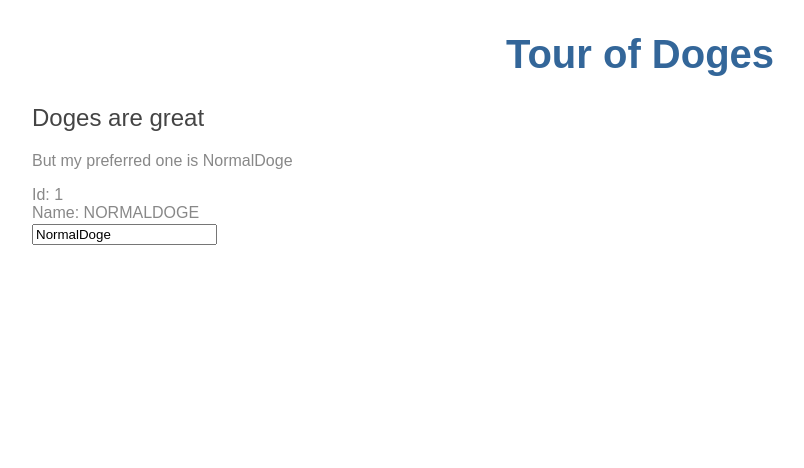
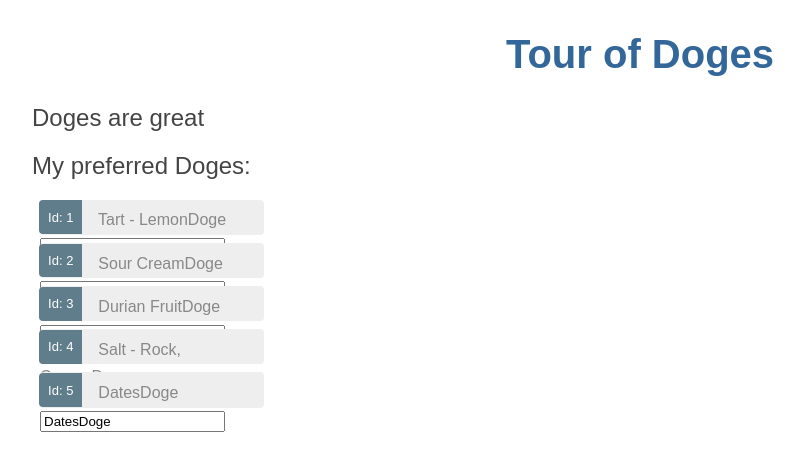
Before and after one commit to PpBoyington/angular-boiler, an Angular app: page / in a window 1280 px wide. Shown: the top 468 px of the page, without its empty margins (0-804 px from the left). Built offline with nearby package versions, Linux system fonts and the light colour scheme.

Commit message:
Display a list of doges and stylise it

```diff
--- a/src/app/doges/doges.component.css
+++ b/src/app/doges/doges.component.css
@@ -0,0 +1,48 @@
+/* dogesComponent's private CSS styles */
+.selected {
+  background-color: #CFD8DC !important;
+  color: white;
+}
+.doges {
+  margin: 0 0 2em 0;
+  list-style-type: none;
+  padding: 0;
+  width: 15em;
+}
+.doges li {
+  cursor: pointer;
+  position: relative;
+  left: 0;
+  background-color: #EEE;
+  margin: .5em;
+  padding: .3em 0;
+  height: 1.6em;
+  border-radius: 4px;
+}
+.doges li.selected:hover {
+  background-color: #BBD8DC !important;
+  color: white;
+}
+.doges li:hover {
+  color: #607D8B;
+  background-color: #DDD;
+  left: .1em;
+}
+.doges .text {
+  position: relative;
+  top: -3px;
+}
+.doges .badge {
+  display: inline-block;
+  font-size: small;
+  color: white;
+  padding: 0.8em 0.7em 0 0.7em;
+  background-color: #607D8B;
+  line-height: 1em;
+  position: relative;
+  left: -1px;
+  top: -4px;
+  height: 1.8em;
+  margin-right: .8em;
+  border-radius: 4px 0 0 4px;
+}
--- a/src/app/doges/doges.component.html
+++ b/src/app/doges/doges.component.html
@@ -1,7 +1,18 @@
-<p>
-  But my preferred one is {{doge.name }}
-</p>
-<div><span>Id: {{doge.id}}</span></div>
-<div><span>Name: {{doge.name | uppercase}}</span></div>
+<h2>My preferred Doges:</h2>
+<ul class="doges">
+  <li *ngFor="let doge of doges"
+      (click)="onSelect(doge)"
+      [class.selected]="doge === selectedDoge">
+    <span class="badge">Id: {{doge.id}}</span> {{doge.name}} <input type="text" [(ngModel)]="doge.name" placeholder="name">
+  </li>
+</ul>
 
-<input type="text" [(ngModel)]="doge.name" placeholder="name">
+<div *ngIf="selectedDoge">
+<h2>{{ selectedDoge.name | uppercase }} Details</h2>
+<div><span>id: </span>{{selectedDoge.id}}</div>
+<div>
+  <label>name:
+    <input [(ngModel)]="selectedDoge.name" placeholder="name">
+  </label>
+</div>
+</div>
--- a/src/app/doges/doges.component.ts
+++ b/src/app/doges/doges.component.ts
@@ -1,5 +1,6 @@
-import { Component, OnInit } from '@angular/core';
-import { Doge } from '../doge';
+import {Component, OnInit} from '@angular/core';
+import {DOGES} from '../mock-doges';
+import {Doge} from '../doge';
 
 @Component({
   selector: 'app-doges',
@@ -9,10 +10,8 @@ import { Doge } from '../doge';
 
 export class DogesComponent implements OnInit {
 
-   doge: Doge = {
-    id: 1,
-    name: 'NormalDoge'
-  };
+   doges = DOGES;
+   selectedDoge: Doge;
 
 
   constructor() { }
@@ -21,4 +20,7 @@ export class DogesComponent implements OnInit {
   }
 
 
+  onSelect(doge: Doge): void {
+    this.selectedDoge = doge;
+  }
 }
--- a/src/app/mock-doges.ts
+++ b/src/app/mock-doges.ts
@@ -0,0 +1,19 @@
+import {Doge} from './doge';
+
+export const DOGES: Doge[] = [
+  {
+    'id': 1,
+    'name': 'Tart - LemonDoge'
+  }, {
+    'id': 2,
+    'name': 'Sour CreamDoge'
+  }, {
+    'id': 3,
+    'name': 'Durian FruitDoge'
+  }, {
+    'id': 4,
+    'name': 'Salt - Rock, CourseDoge'
+  }, {
+    'id': 5,
+    'name': 'DatesDoge'
+  }];
```
